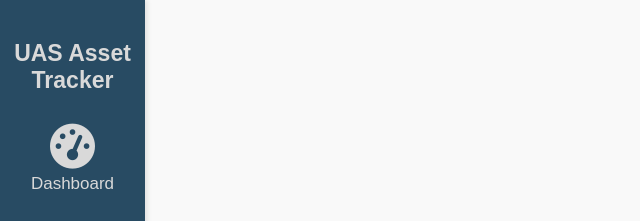
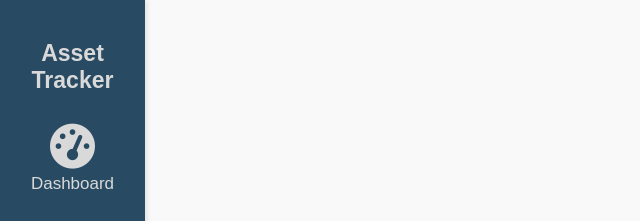
Before and after one commit to Tephyny/Assets, an Electron app: page resources/view-station.html in a window 1600 px wide. Shown: the top 221 px of the page, 0-640 px from the left. Drawn offline with Linux system fonts and the light colour scheme; no server answers.

Commit message:
Update view-station.html

```diff
--- a/resources/view-station.html
+++ b/resources/view-station.html
@@ -13,7 +13,7 @@
 <body>
     <div class="container">
         <aside class="sidebar">
-            <h2>UAS Asset Tracker</h2>
+            <h2>Asset Tracker</h2>
             <ul>
                 <li><a href="index.html"><i class="fas fa-tachometer-alt"></i> Dashboard</a></li>
                 <li><a href="furniture.html"><i class="fas fa-chair"></i> Furniture</a></li>
```
